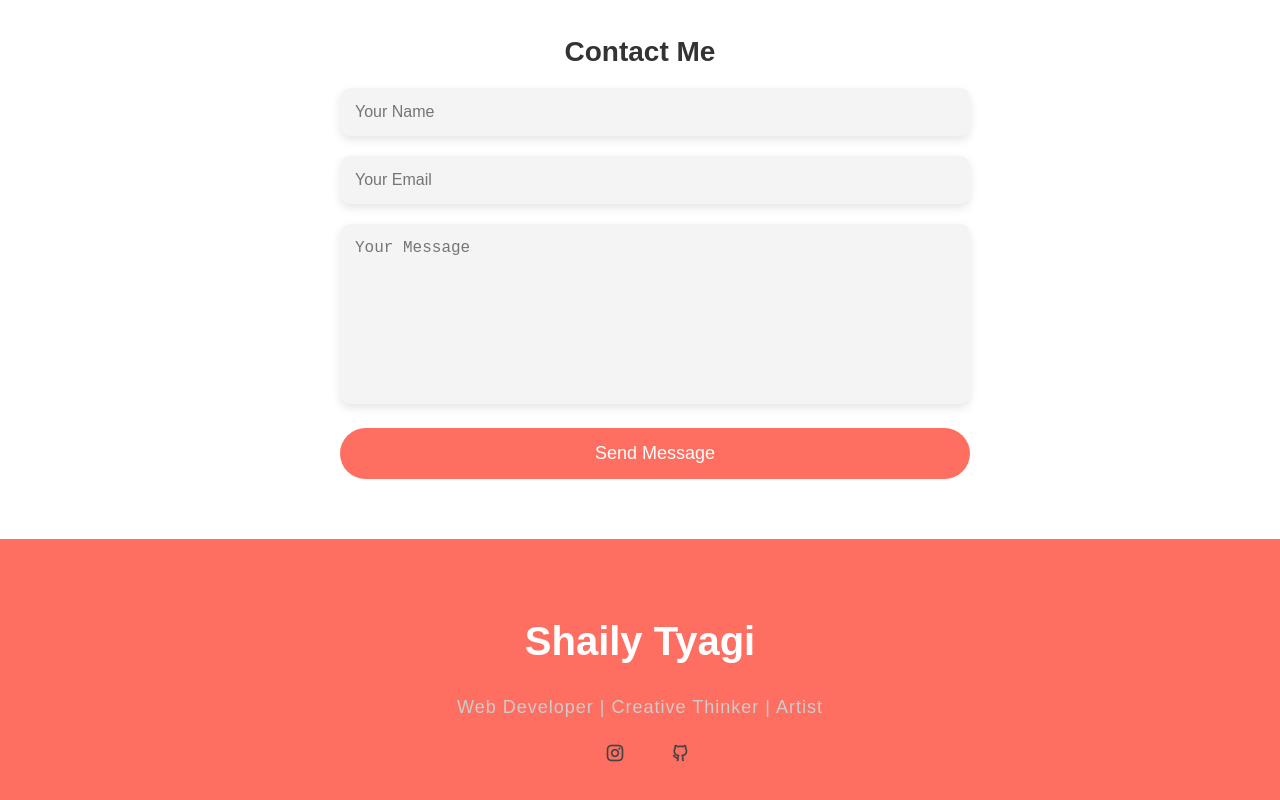
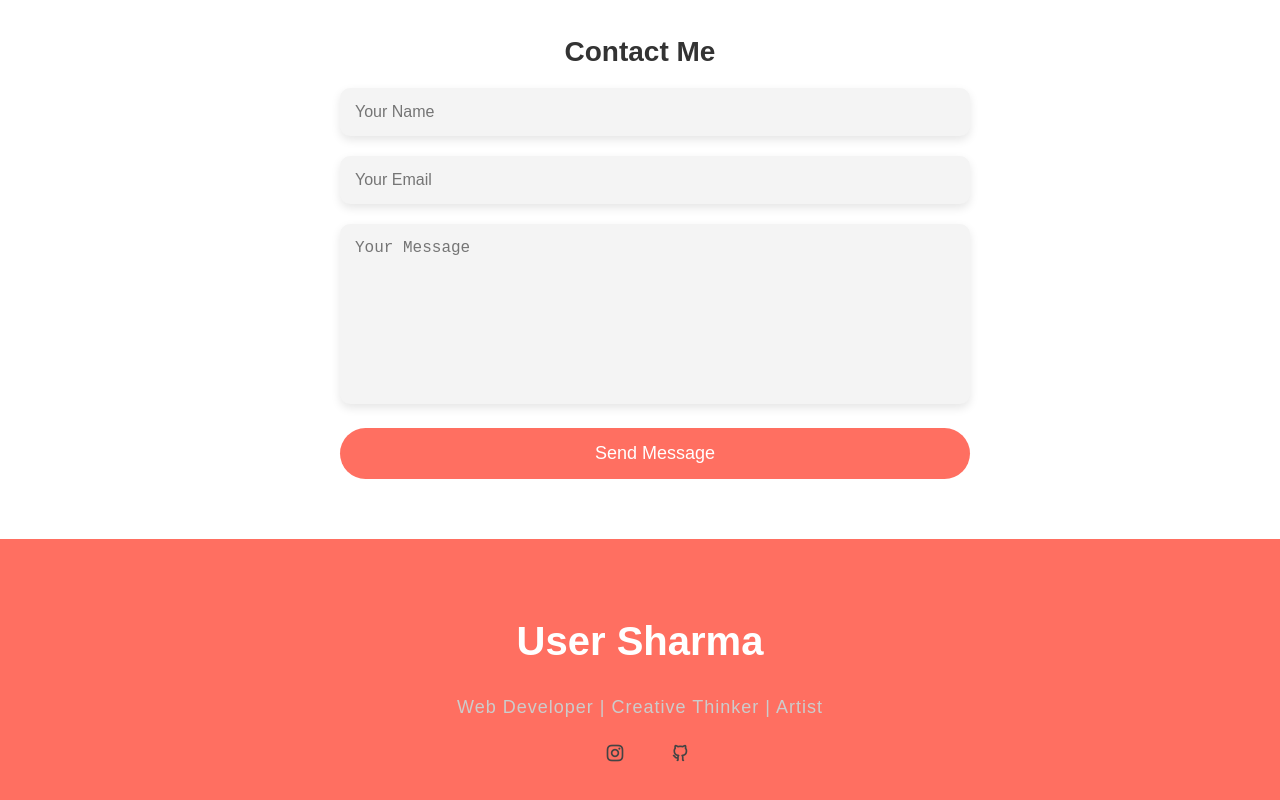
Before and after one commit to VanshSharmaSDE/Luminous-Lens, a React (Vite) app in the folder LuminousLens/: page / in a window 1280 px wide. Shown: the part 3194-3994 px from the top of the page. Built offline with nearby package versions, Linux system fonts and the light colour scheme.

Commit message:
Update Footer.jsx

```diff
--- a/LuminousLens/src/components/Footer.jsx
+++ b/LuminousLens/src/components/Footer.jsx
@@ -5,7 +5,7 @@ const Footer = () => {
   return (
     <footer className="footer">
       <div className="footer-content">
-        <h3 className="animated-name">Shaily Tyagi</h3>
+        <h3 className="animated-name">User Sharma</h3>
         <p className="footer-text">Web Developer | Creative Thinker | Artist</p>
         <div className="social-icons">
           <a href="https://instagram.com" target="_blank" rel="noopener noreferrer">
```
